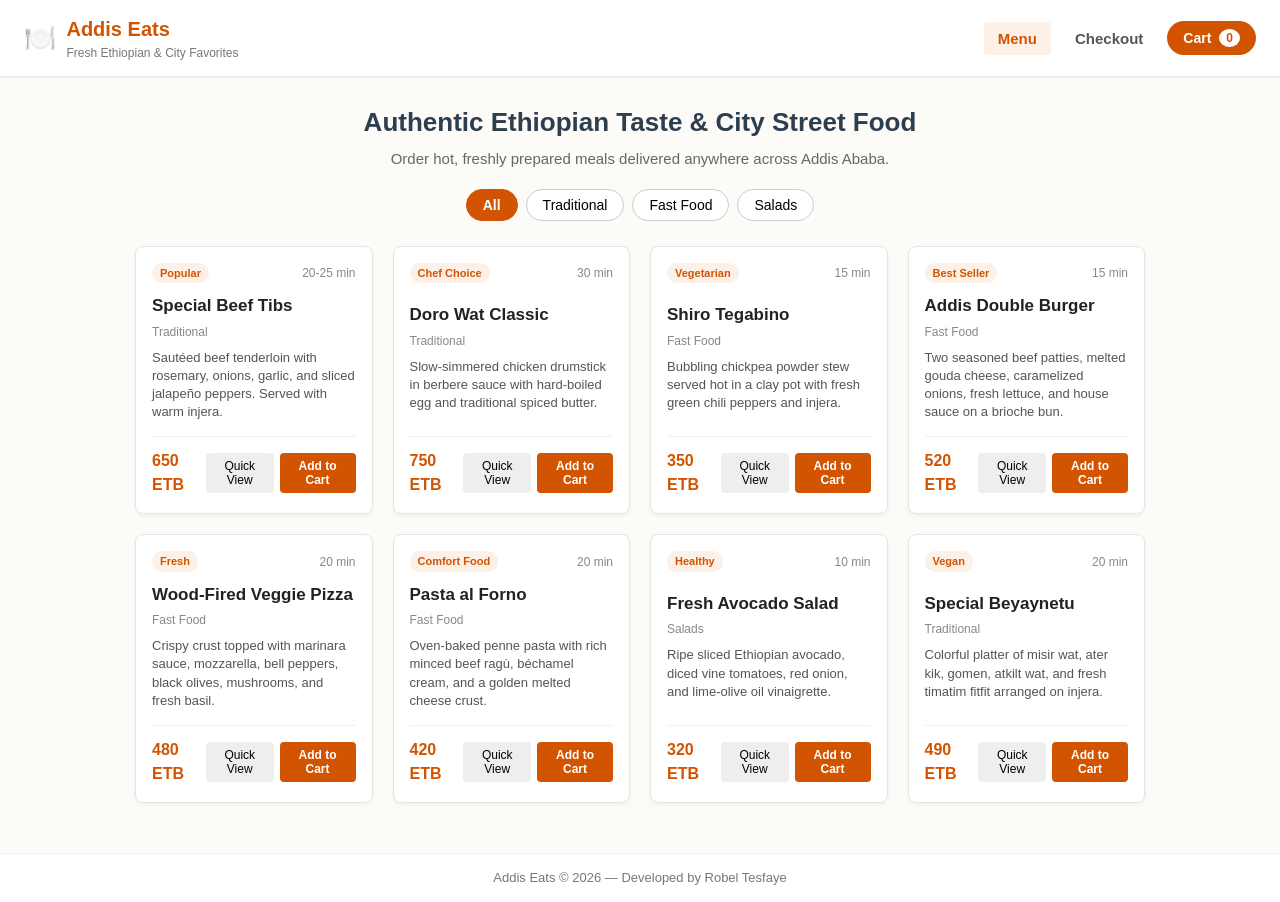
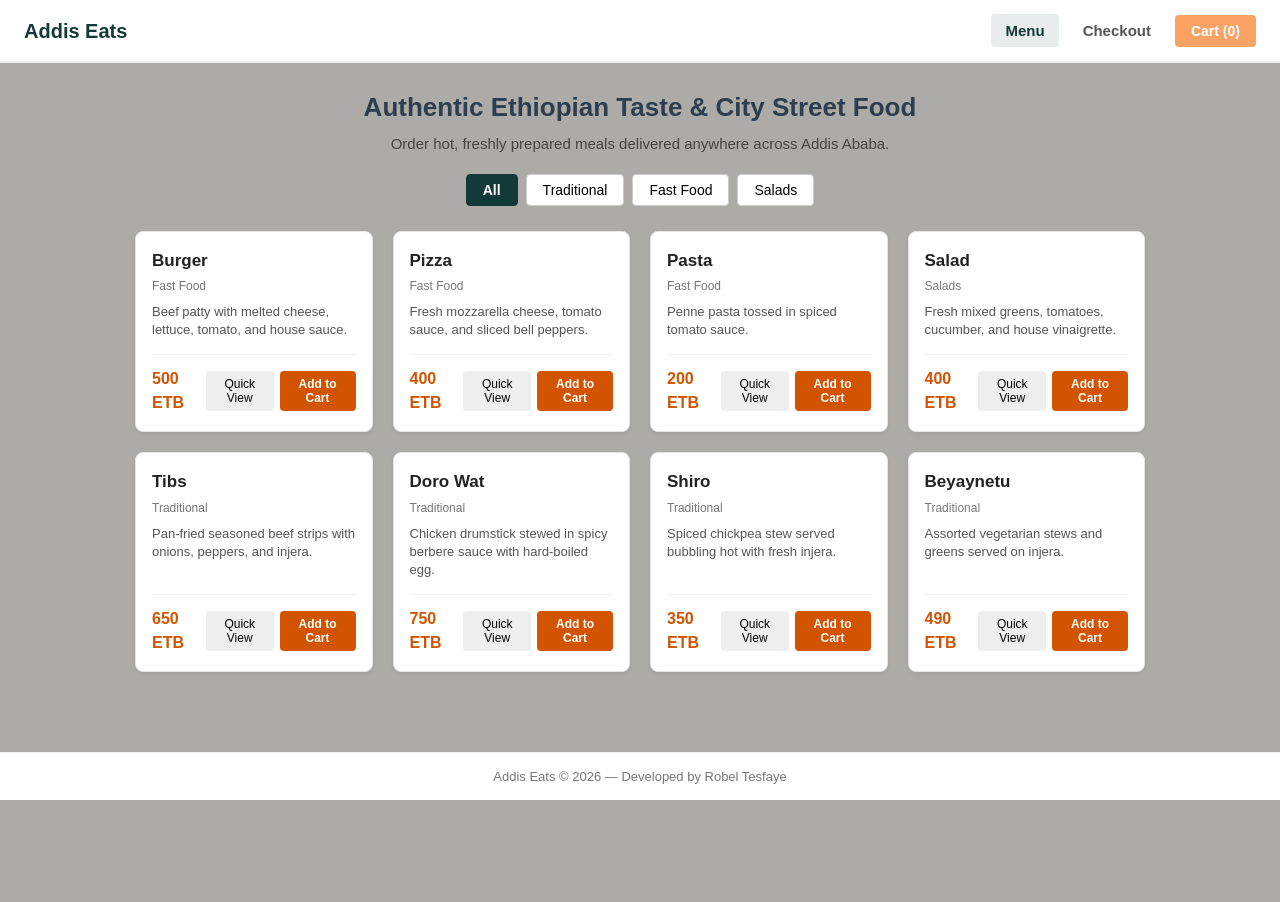
Before and after one commit to Riter-Rob/addis_eats, a React (Vite) app: page / in a window 1280 px wide. After the commit the page ends 800 px from the top, so only its background shows below. Built offline with nearby package versions, Linux system fonts and the light colour scheme.

Commit message:
Remove badges and emoji icons to align with core lesson requirements

```diff
--- a/src/App.css
+++ b/src/App.css
@@ -6,7 +6,7 @@
 
 body {
   font-family: Arial, Helvetica, sans-serif;
-  background-color: #fdfbf7;
+  background-color: #adaba8;
   color: #222;
   line-height: 1.5;
 }
@@ -27,26 +27,13 @@ body {
 }
 
 .navbar-brand {
-  display: flex;
-  align-items: center;
-  gap: 10px;
   cursor: pointer;
-}
-
-.brand-logo {
-  font-size: 26px;
 }
 
 .brand-title {
   font-size: 20px;
   font-weight: bold;
-  color: #d35400;
-}
-
-.brand-tagline {
-  font-size: 12px;
-  color: #777;
-  display: block;
+  color: #123a39;
 }
 
 .navbar-nav {
@@ -68,18 +55,15 @@ body {
 
 .nav-link:hover,
 .nav-link.active {
-  color: #d35400;
-  background: #fdf0e7;
+  color: #123a39;
+  background: #e8ecec;
 }
 
 .cart-btn {
-  display: flex;
-  align-items: center;
-  gap: 8px;
-  background: #d35400;
+  background: #fca265;
   color: #fff;
   border: none;
-  border-radius: 20px;
+  border-radius: 4px;
   padding: 8px 16px;
   font-size: 14px;
   font-weight: bold;
@@ -87,15 +71,7 @@ body {
 }
 
 .cart-btn:hover {
-  background: #b84300;
-}
-
-.cart-badge {
-  background: #fff;
-  color: #d35400;
-  border-radius: 50%;
-  font-size: 12px;
-  padding: 2px 7px;
+  background: #db9973;
 }
 
 .main-content {
@@ -119,7 +95,7 @@ body {
 
 .hero-text p {
   font-size: 15px;
-  color: #666;
+  color: #444;
   margin-bottom: 18px;
 }
 
@@ -134,19 +110,19 @@ body {
   background: #fff;
   border: 1px solid #ccc;
   padding: 7px 16px;
-  border-radius: 20px;
+  border-radius: 4px;
   font-size: 14px;
   cursor: pointer;
 }
 
 .category-tab:hover {
-  border-color: #d35400;
+  border-color: #123a39;
 }
 
 .category-tab.active {
-  background: #d35400;
+  background: #123a39;
   color: #fff;
-  border-color: #d35400;
+  border-color: #123a39;
   font-weight: bold;
 }
 
@@ -167,27 +143,6 @@ body {
   box-shadow: 0 2px 4px rgba(0,0,0,0.05);
 }
 
-.dish-card-header {
-  display: flex;
-  justify-content: space-between;
-  align-items: center;
-  margin-bottom: 10px;
-}
-
-.dish-badge {
-  background: #fdf0e7;
-  color: #d35400;
-  font-size: 11px;
-  font-weight: bold;
-  padding: 2px 8px;
-  border-radius: 10px;
-}
-
-.dish-prep {
-  font-size: 12px;
-  color: #888;
-}
-
 .dish-title {
   font-size: 17px;
   color: #222;
@@ -196,7 +151,7 @@ body {
 
 .dish-category {
   font-size: 12px;
-  color: #888;
+  color: #777;
   margin-bottom: 8px;
 }
 
@@ -285,11 +240,17 @@ body {
 }
 
 .cart-panel-close {
-  background: none;
+  background: #eee;
   border: none;
-  font-size: 18px;
+  padding: 4px 10px;
+  border-radius: 4px;
+  font-size: 13px;
+  color: #555;
   cursor: pointer;
-  color: #666;
+}
+
+.cart-panel-close:hover {
+  background: #ddd;
 }
 
 .cart-empty {
@@ -450,21 +411,18 @@ body {
   margin-bottom: 12px;
 }
 
-.dish-modal-badge {
-  background: #fdf0e7;
-  color: #d35400;
-  font-size: 12px;
-  font-weight: bold;
-  padding: 3px 8px;
-  border-radius: 10px;
+.dish-modal-close {
+  background: #eee;
+  border: none;
+  padding: 4px 10px;
+  border-radius: 4px;
+  font-size: 13px;
+  color: #555;
+  cursor: pointer;
 }
 
-.dish-modal-close {
-  background: none;
-  border: none;
-  font-size: 18px;
-  color: #888;
-  cursor: pointer;
+.dish-modal-close:hover {
+  background: #ddd;
 }
 
 .dish-modal-content h2 {
@@ -474,8 +432,6 @@ body {
 }
 
 .dish-modal-meta {
-  display: flex;
-  gap: 14px;
   font-size: 13px;
   color: #777;
   margin-bottom: 12px;
@@ -606,7 +562,7 @@ body {
 .field-group input[type="text"]:focus,
 .field-group input[type="tel"]:focus,
 .field-group select:focus {
-  border-color: #d35400;
+  border-color: #123a39;
   outline: none;
 }
 
@@ -652,9 +608,9 @@ body {
 }
 
 .payment-pill.active {
-  border-color: #d35400;
-  background: #fdf0e7;
-  color: #d35400;
+  border-color: #123a39;
+  background: #e8ecec;
+  color: #123a39;
   font-weight: bold;
 }
 
@@ -750,23 +706,9 @@ body {
   text-align: center;
 }
 
-.receipt-icon {
-  width: 44px;
-  height: 44px;
-  background: #e8f5e9;
-  color: #2e7d32;
-  border-radius: 50%;
-  display: flex;
-  align-items: center;
-  justify-content: center;
-  font-size: 22px;
-  font-weight: bold;
-  margin: 0 auto 10px;
-}
-
 .receipt-code {
   font-weight: bold;
-  color: #d35400;
+  color: #123a39;
   margin-top: 4px;
 }
 
--- a/src/components/CartDrawer.jsx
+++ b/src/components/CartDrawer.jsx
@@ -30,7 +30,7 @@ function CartDrawer({
             onClick={onClose}
             aria-label="Close cart"
           >
-            ✕
+            âœ•
           </button>
         </div>
 
--- a/src/components/DishCard.jsx
+++ b/src/components/DishCard.jsx
@@ -3,11 +3,6 @@ import React from 'react'
 function DishCard({ dish, onAddToCart, onQuickView, inCartCount = 0 }) {
   return (
     <article className="dish-card">
-      <div className="dish-card-header">
-        <span className="dish-badge">{dish.badge}</span>
-        <span className="dish-prep">{dish.prepTime}</span>
-      </div>
-
       <div className="dish-card-body">
         <h3 className="dish-title">{dish.name}</h3>
         <p className="dish-category">{dish.category}</p>
@@ -32,7 +27,7 @@ function DishCard({ dish, onAddToCart, onQuickView, inCartCount = 0 }) {
             onClick={() => onAddToCart(dish)}
             aria-label={`Add ${dish.name} to cart`}
           >
-            {inCartCount > 0 ? `+ Add (${inCartCount})` : 'Add to Cart'}
+            {inCartCount > 0 ? `Add (${inCartCount})` : 'Add to Cart'}
           </button>
         </div>
       </div>
--- a/src/components/DishModal.jsx
+++ b/src/components/DishModal.jsx
@@ -61,7 +61,7 @@ function DishModal({ isOpen, dish, onClose, onAddToCart, triggerRef }) {
         onClick={(e) => e.stopPropagation()}
       >
         <div className="dish-modal-header">
-          <span className="dish-modal-badge">{dish.badge}</span>
+          <h2 id="dish-modal-title">{dish.name}</h2>
           <button
             ref={closeBtnRef}
             type="button"
@@ -69,17 +69,12 @@ function DishModal({ isOpen, dish, onClose, onAddToCart, triggerRef }) {
             onClick={onClose}
             aria-label="Close dialog"
           >
-            ✕
+            Close
           </button>
         </div>
 
         <div className="dish-modal-content">
-          <h2 id="dish-modal-title">{dish.name}</h2>
-          <p className="dish-modal-meta">
-            <span>Category: {dish.category}</span>
-            <span>Est. Prep: {dish.prepTime}</span>
-          </p>
-
+          <p className="dish-modal-meta">Category: {dish.category}</p>
           <p className="dish-modal-desc">{dish.description}</p>
           <div className="dish-modal-price">{dish.price} ETB</div>
         </div>
@@ -100,7 +95,7 @@ function DishModal({ isOpen, dish, onClose, onAddToCart, triggerRef }) {
             className="dish-modal-cancel-btn"
             onClick={onClose}
           >
-            Back to Menu
+            Cancel
           </button>
         </div>
       </div>
--- a/src/components/Navbar.jsx
+++ b/src/components/Navbar.jsx
@@ -4,11 +4,7 @@ function Navbar({ activeView, setActiveView, cartCount, onOpenCart }) {
   return (
     <header className="app-navbar">
       <div className="navbar-brand" onClick={() => setActiveView('menu')}>
-        <span className="brand-logo" role="img" aria-label="utensils">🍽️</span>
-        <div>
-          <span className="brand-title">Addis Eats</span>
-          <span className="brand-tagline">Fresh Ethiopian & City Favorites</span>
-        </div>
+        <span className="brand-title">Addis Eats</span>
       </div>
 
       <nav className="navbar-nav">
@@ -32,8 +28,7 @@ function Navbar({ activeView, setActiveView, cartCount, onOpenCart }) {
           onClick={onOpenCart}
           aria-label={`View cart with ${cartCount} items`}
         >
-          <span>Cart</span>
-          <span className="cart-badge">{cartCount}</span>
+          Cart ({cartCount})
         </button>
       </nav>
     </header>
--- a/src/data/dishes.js
+++ b/src/data/dishes.js
@@ -1,74 +1,58 @@
 export const initialDishes = [
   {
     id: 1,
-    name: 'Special Beef Tibs',
-    category: 'Traditional',
-    price: 650,
-    prepTime: '20-25 min',
-    description: 'Sautéed beef tenderloin with rosemary, onions, garlic, and sliced jalapeño peppers. Served with warm injera.',
-    badge: 'Popular'
+    name: 'Burger',
+    category: 'Fast Food',
+    price: 500,
+    description: 'Beef patty with melted cheese, lettuce, tomato, and house sauce.'
   },
   {
     id: 2,
-    name: 'Doro Wat Classic',
-    category: 'Traditional',
-    price: 750,
-    prepTime: '30 min',
-    description: 'Slow-simmered chicken drumstick in berbere sauce with hard-boiled egg and traditional spiced butter.',
-    badge: 'Chef Choice'
+    name: 'Pizza',
+    category: 'Fast Food',
+    price: 400,
+    description: 'Fresh mozzarella cheese, tomato sauce, and sliced bell peppers.'
   },
   {
     id: 3,
-    name: 'Shiro Tegabino',
+    name: 'Pasta',
     category: 'Fast Food',
-    price: 350,
-    prepTime: '15 min',
-    description: 'Bubbling chickpea powder stew served hot in a clay pot with fresh green chili peppers and injera.',
-    badge: 'Vegetarian'
+    price: 200,
+    description: 'Penne pasta tossed in spiced tomato sauce.'
   },
   {
     id: 4,
-    name: 'Addis Double Burger',
-    category: 'Fast Food',
-    price: 520,
-    prepTime: '15 min',
-    description: 'Two seasoned beef patties, melted gouda cheese, caramelized onions, fresh lettuce, and house sauce on a brioche bun.',
-    badge: 'Best Seller'
+    name: 'Salad',
+    category: 'Salads',
+    price: 400,
+    description: 'Fresh mixed greens, tomatoes, cucumber, and house vinaigrette.'
   },
   {
     id: 5,
-    name: 'Wood-Fired Veggie Pizza',
-    category: 'Fast Food',
-    price: 480,
-    prepTime: '20 min',
-    description: 'Crispy crust topped with marinara sauce, mozzarella, bell peppers, black olives, mushrooms, and fresh basil.',
-    badge: 'Fresh'
+    name: 'Tibs',
+    category: 'Traditional',
+    price: 650,
+    description: 'Pan-fried seasoned beef strips with onions, peppers, and injera.'
   },
   {
     id: 6,
-    name: 'Pasta al Forno',
-    category: 'Fast Food',
-    price: 420,
-    prepTime: '20 min',
-    description: 'Oven-baked penne pasta with rich minced beef ragù, béchamel cream, and a golden melted cheese crust.',
-    badge: 'Comfort Food'
+    name: 'Doro Wat',
+    category: 'Traditional',
+    price: 750,
+    description: 'Chicken drumstick stewed in spicy berbere sauce with hard-boiled egg.'
   },
   {
     id: 7,
-    name: 'Fresh Avocado Salad',
-    category: 'Salads',
-    price: 320,
-    prepTime: '10 min',
-    description: 'Ripe sliced Ethiopian avocado, diced vine tomatoes, red onion, and lime-olive oil vinaigrette.',
-    badge: 'Healthy'
+    name: 'Shiro',
+    category: 'Traditional',
+    price: 350,
+    description: 'Spiced chickpea stew served bubbling hot with fresh injera.'
   },
   {
     id: 8,
-    name: 'Special Beyaynetu',
+    name: 'Beyaynetu',
     category: 'Traditional',
     price: 490,
-    prepTime: '20 min',
-    description: 'Colorful platter of misir wat, ater kik, gomen, atkilt wat, and fresh timatim fitfit arranged on injera.',
-    badge: 'Vegan'
+    description: 'Assorted vegetarian stews and greens served on injera.'
   }
 ]
```
Also changed, not shown: src/components/CheckoutForm.jsx (+3 -4 lines).
